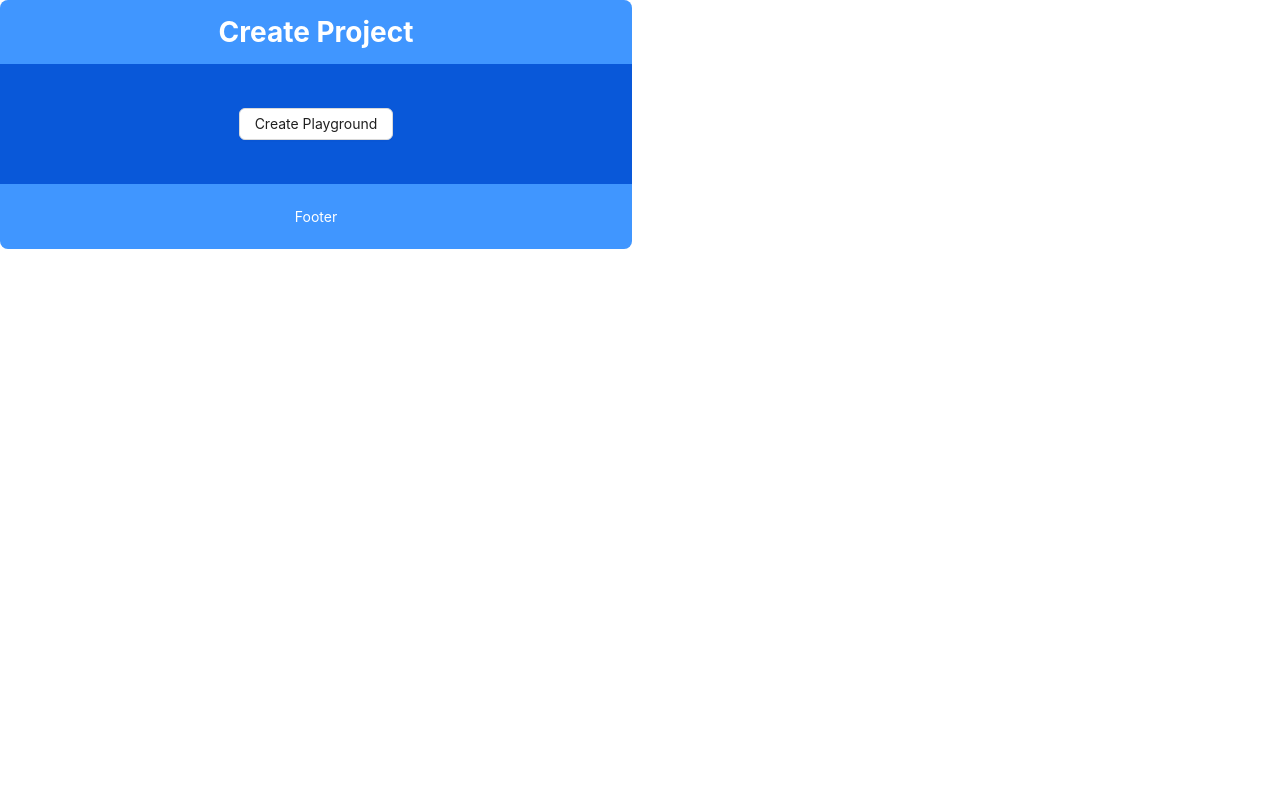
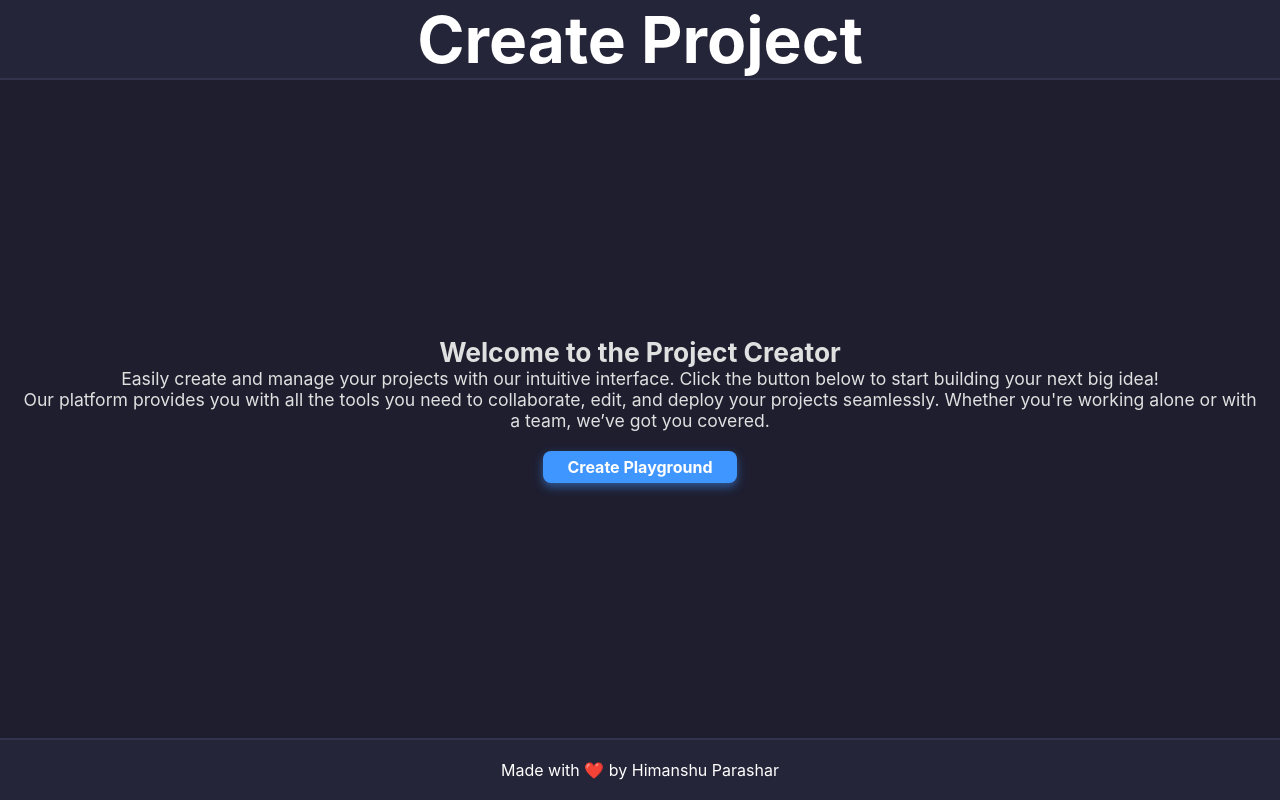
Before and after one commit to hp1430/Project-IDX, a React (Vite) app in the folder frontend/: page / in a window 1280 px wide. Built offline with nearby package versions, Linux system fonts and the light colour scheme; no server answers.

Commit message:
Added EditorButton Component

```diff
--- a/frontend/src/components/atoms/EditorButton/EditorButton.css
+++ b/frontend/src/components/atoms/EditorButton/EditorButton.css
@@ -2,11 +2,25 @@
     outline: none;
     background-color: #303242;
     font-size: 14px;
-    height: 30px;
+    height: 40px;
     border-left: none;
     border-bottom: none;
+    border-right: none;
     border-top: 1px solid #f7b9dd;
     color: white;
     min-width: 100px;
     padding: 3px 7px 3px 7px;
+    cursor: pointer;
 }
+
+.close-icon{
+    color: white;
+    font-size: 20px;
+    cursor: pointer;
+    outline: none;
+    background-color: #303242;
+    border-right: 2px solid black;
+    padding-Top: 10px;
+    padding-Bottom: 10px;
+    padding-Right: 5px;
+}
--- a/frontend/src/components/atoms/FileIcon/FileIcon.jsx
+++ b/frontend/src/components/atoms/FileIcon/FileIcon.jsx
@@ -1,5 +1,9 @@
 import { FaCss3, FaHtml5, FaJs } from "react-icons/fa"
 import { GrReactjs } from "react-icons/gr"
+import { IoIosSettings } from "react-icons/io";
+import { SiGitignoredotio, SiVite } from "react-icons/si";
+import { VscJson } from "react-icons/vsc";
+import { IoInformationCircle } from "react-icons/io5";
 
 export const FileIcon = ({ extension }) => {
 
@@ -12,7 +16,12 @@ export const FileIcon = ({ extension }) => {
         "js": <FaJs color="yellow" style={iconStyle} />,
         "jsx": <GrReactjs color="#61dbfa" style={iconStyle} />,
         "css": <FaCss3 color="#3c99dc" style={iconStyle} />,
-        "html": <FaHtml5 color="#e34c26" style={iconStyle} />
+        "html": <FaHtml5 color="#e34c26" style={iconStyle} />,
+        "env": <IoIosSettings color="balck" style={iconStyle}/>,
+        "gitignore": <SiGitignoredotio color="orange" style={iconStyle} />,
+        "json": <VscJson color="yellow" style={iconStyle} />,
+        "md": <IoInformationCircle color="#008ae6" style={iconStyle} />,
+        "svg": <SiVite color="yellow" style={iconStyle}/>
     }
     return (
         <>
--- /dev/null
+++ b/frontend/src/components/molecules/ActiveFiles/ActiveFiles.jsx
@@ -0,0 +1,29 @@
+import { useActiveFilesStore } from "../../../store/activeFilesStore"
+import { EditorButton } from "../../atoms/EditorButton/EditorButton";
+
+export const ActiveFiles = () => {
+
+    const { activeFiles } = useActiveFilesStore();
+    return (
+        <div
+            style={{
+                display: "flex",
+                flexDirection: "row",
+                backgroundColor: "#282a36",
+                borderBottom: "1px solid #44475a"
+            }}
+        >
+            {
+                activeFiles?.map((file, index) => {
+                    return (
+                        <EditorButton
+                            name={file.name}
+                            path={file.path}
+                            key={file.path || index}
+                        />
+                    )
+                })
+            }
+        </div>
+    )
+}
--- a/frontend/src/components/molecules/BrowserTerminal/BrowserTerminal.jsx
+++ b/frontend/src/components/molecules/BrowserTerminal/BrowserTerminal.jsx
@@ -8,8 +8,6 @@ import { useTerminalSocketStore } from '../../../store/terminalSocketStore';
 export const BrowserTerminal = () => {
 
     const terminalRef = useRef(null);
-    //const socket = useRef(null);
-    //const {projectId: projectIdFromUrl} = useParams();
 
     const { terminalSocket } = useTerminalSocketStore();
 
@@ -40,7 +38,6 @@ export const BrowserTerminal = () => {
             terminalSocket.onopen = () => {
                 const attachAddon = new AttachAddon(terminalSocket);
                 term.loadAddon(attachAddon);
-                //socket.current = ws;
             }
         }
 
@@ -54,7 +51,6 @@ export const BrowserTerminal = () => {
             ref={terminalRef}
             style={{
                 width: "100vw",
-               // overflow: "auto",
             }}
             className='terminal'
             id='terminal-container'
--- /dev/null
+++ b/frontend/src/components/molecules/TreeNode/TreeNode.css
@@ -0,0 +1,3 @@
+.treenode:hover {
+  background-color: #282a37;
+}
--- a/frontend/src/pages/CreateProject.jsx
+++ b/frontend/src/pages/CreateProject.jsx
@@ -1,72 +1,105 @@
 import { Button, Layout } from "antd";
-import { useCreateProject } from "../hooks/apis/mutations/useCreateProject"
+import { useCreateProject } from "../hooks/apis/mutations/useCreateProject";
 import { useNavigate } from "react-router-dom";
 
 const layoutStyle = {
-    borderRadius: 8,
-    overflow: "hidden",
-    width: 'calc(50% - 8px)',
-    maxWidth: 'calc(50% - 8px)'
+  minHeight: "100vh",
+  backgroundColor: "#1e1e2f",
+  color: "#e0e0e0",
+  display: "flex",
+  flexDirection: "column",
+  justifyContent: "space-between",
 };
 
 const headerStyle = {
-    textAlign: 'center',
-    color: '#fff',
-    height: 64,
-    paddingInLine: 48,
-    lineHeight: '64px',
-    backgroundColor: '#4096ff'
+  textAlign: "center",
+  color: "#ffffff",
+  height: 80,
+  lineHeight: "80px",
+  backgroundColor: "#252539",
+  fontSize: "2rem",
+  fontWeight: "bold",
+  borderBottom: "2px solid #33334d",
 };
 
 const contentStyle = {
-    textAlign: 'center',
-    minHeight: 120,
-    lineHeight: '120px',
-    color: '#fff',
-    backgroundColor: '#0958d9',
+  flex: 1,
+  textAlign: "center",
+  padding: "20px",
+  color: "#e0e0e0",
+  backgroundColor: "#1e1e2f",
+  fontSize: "1.1rem",
+  display: "flex",
+  flexDirection: "column",
+  justifyContent: "center",
+  alignItems: "center",
 };
+
+const buttonStyle = {
+  padding: "12px 24px",
+  fontSize: "1rem",
+  fontWeight: "bold",
+  backgroundColor: "#4096ff",
+  color: "#fff",
+  borderRadius: "8px",
+  border: "none",
+  cursor: "pointer",
+  transition: "all 0.3s ease",
+  boxShadow: "0 4px 10px rgba(64, 150, 255, 0.5)",
+  marginTop: "20px",
+};
+
 const footerStyle = {
-    textAlign: 'center',
-    color: '#fff',
-    backgroundColor: '#4096ff',
+  textAlign: "center",
+  color: "#ffffff",
+  backgroundColor: "#252539",
+  padding: "20px",
+  fontSize: "1rem",
+  borderTop: "2px solid #33334d",
 };
 
 export const CreateProject = () => {
-
   const { Header, Footer, Content } = Layout;
-
 
   const { createProjectMutation } = useCreateProject();
 
   const navigate = useNavigate();
 
   async function handleCreateProject() {
-        console.log("Going to trigger the api");
+    console.log("Going to trigger the API");
     try {
       const response = await createProjectMutation();
-            console.log("Now we should redirect to the editor")
-            console.log(response)
+      console.log("Now we should redirect to the editor");
+      console.log(response);
       navigate(`/projects/${response.data}`);
-        }
-        catch(error) {
+    } catch (error) {
       console.log("Error while creating the project ", error);
     }
   }
+
   return (
-        <Layout style={ layoutStyle }>
+    <Layout style={layoutStyle}>
       <Header style={headerStyle}>
         <h1>Create Project</h1>
       </Header>
       <Content style={contentStyle}>
-                <Button
-                    onClick={ handleCreateProject }
-                >
+        <h2>Welcome to the Project Creator</h2>
+        <p>
+          Easily create and manage your projects with our intuitive interface. Click
+          the button below to start building your next big idea!
+        </p>
+        <p>
+          Our platform provides you with all the tools you need to collaborate,
+          edit, and deploy your projects seamlessly. Whether you're working alone
+          or with a team, we’ve got you covered.
+        </p>
+        <Button style={buttonStyle} onClick={handleCreateProject}>
           Create Playground
         </Button>
       </Content>
       <Footer style={footerStyle}>
-                Footer
+        <p>Made with ❤️ by Himanshu Parashar</p>
       </Footer>
     </Layout>
-    )
-}
+  );
+};
--- a/frontend/src/pages/ProjectPlayground.jsx
+++ b/frontend/src/pages/ProjectPlayground.jsx
@@ -10,7 +10,7 @@ import { useTerminalSocketStore } from "../store/terminalSocketStore";
 import { Browser } from "../components/organisms/Browser/Browser";
 import { Allotment } from "allotment";
 import "allotment/dist/style.css";
-import { Divider } from "antd";
+import { ActiveFiles } from "../components/molecules/ActiveFiles/ActiveFiles";
 
 export const ProjectPlayground = () => {
 
@@ -85,6 +85,7 @@ export const ProjectPlayground = () => {
                                 backgroundColor: "#282a36",
                             }}
                         >
+                            <ActiveFiles />
                             <Allotment
                                 vertical={true}
                             >
@@ -96,7 +97,20 @@ export const ProjectPlayground = () => {
 
                         </div>
                         <div>
-                            <button onClick={() => setLoadBrowser(true)}>
+                            <button
+                                onClick={() => setLoadBrowser(true)}
+                                style={{
+                                    backgroundColor: "#333254",
+                                    color: "white",
+                                    border: "none",
+                                    padding: "10px",
+                                    cursor: "pointer",
+                                    outline: "none",
+                                    width: "100%",
+                                    textAlign: "center"
+
+                                }}
+                            >
                                 Load Browser
                             </button>
                             {loadBrowser && projectIdFromUrl && terminalSocket && <Browser projectId={projectIdFromUrl}/>}
--- /dev/null
+++ b/frontend/src/store/activeFilesStore.js
@@ -0,0 +1,25 @@
+import { create } from "zustand";
+
+export const useActiveFilesStore = create((set, get) => {
+    return {
+        activeFiles: [],
+        setActiveFiles: ({ name, path, isActive, action }) => {
+            const files = get().activeFiles
+            if(action==="add") {
+                set({
+                    activeFiles: [...files, {
+                        name: name,
+                        path: path,
+                        isActive: isActive
+                    }]
+                })
+            }
+            else if(action==="remove") {
+                const newActiveFiles = files.filter(file => file.path !== path);
+                set({
+                    activeFiles: newActiveFiles
+                })
+            }
+        }
+    }
+});
--- a/frontend/src/store/editorSocketStore.js
+++ b/frontend/src/store/editorSocketStore.js
@@ -4,6 +4,7 @@ import { useTreeStructureStore } from "./treeStructureStore";
 import { useFolderContextMenuStore } from "./folderContextMenuStore";
 import { useFileContextMenuStore } from "./fileContextMenuStore";
 import { usePortStore } from "./portStore";
+import { useActiveFilesStore } from "./activeFilesStore";
 
 export const useEditorSocketStore = create((set) => ({
     editorSocket: null,
@@ -14,11 +15,27 @@ export const useEditorSocketStore = create((set) => ({
         const setIsOpenFolder = useFolderContextMenuStore.getState().setIsOpen;
         const setIsOpenFile = useFileContextMenuStore.getState().setIsOpen;
         const portSetter = usePortStore.getState().setPort;
+        const filesSetter = useActiveFilesStore.getState().setActiveFiles;
 
         incomingSocket?.on("readFileSuccess", (data) => {
             console.log("Read file success ", data);
             const fileExtension = data.path.split('.').pop();
             activeFileTabSetter(data.path, data.value, fileExtension);
+
+            let filePath = data.path;
+            filePath = filePath.replace(/\\/g, "\\\\");
+
+            const activeFiles = useActiveFilesStore.getState().activeFiles;
+
+            const isFileAlreadyActive = activeFiles.some(file => file.path === data.path);
+
+            if(!isFileAlreadyActive) {
+                filesSetter({
+                    name: filePath.split("\\").pop(),
+                    path: data.path,
+                    action: "add"
+                })
+            }
         })
 
         incomingSocket?.on("writeFileSuccess", (data) => {
```
Also changed, not shown: frontend/src/components/atoms/EditorButton/EditorButton.jsx (+53 -10 lines), frontend/src/components/molecules/TreeNode/TreeNode.jsx (+5 -4 lines), 2 other files (tests, documents, lock files or other folders). Lines whose indentation alone changed are shown as unchanged.
